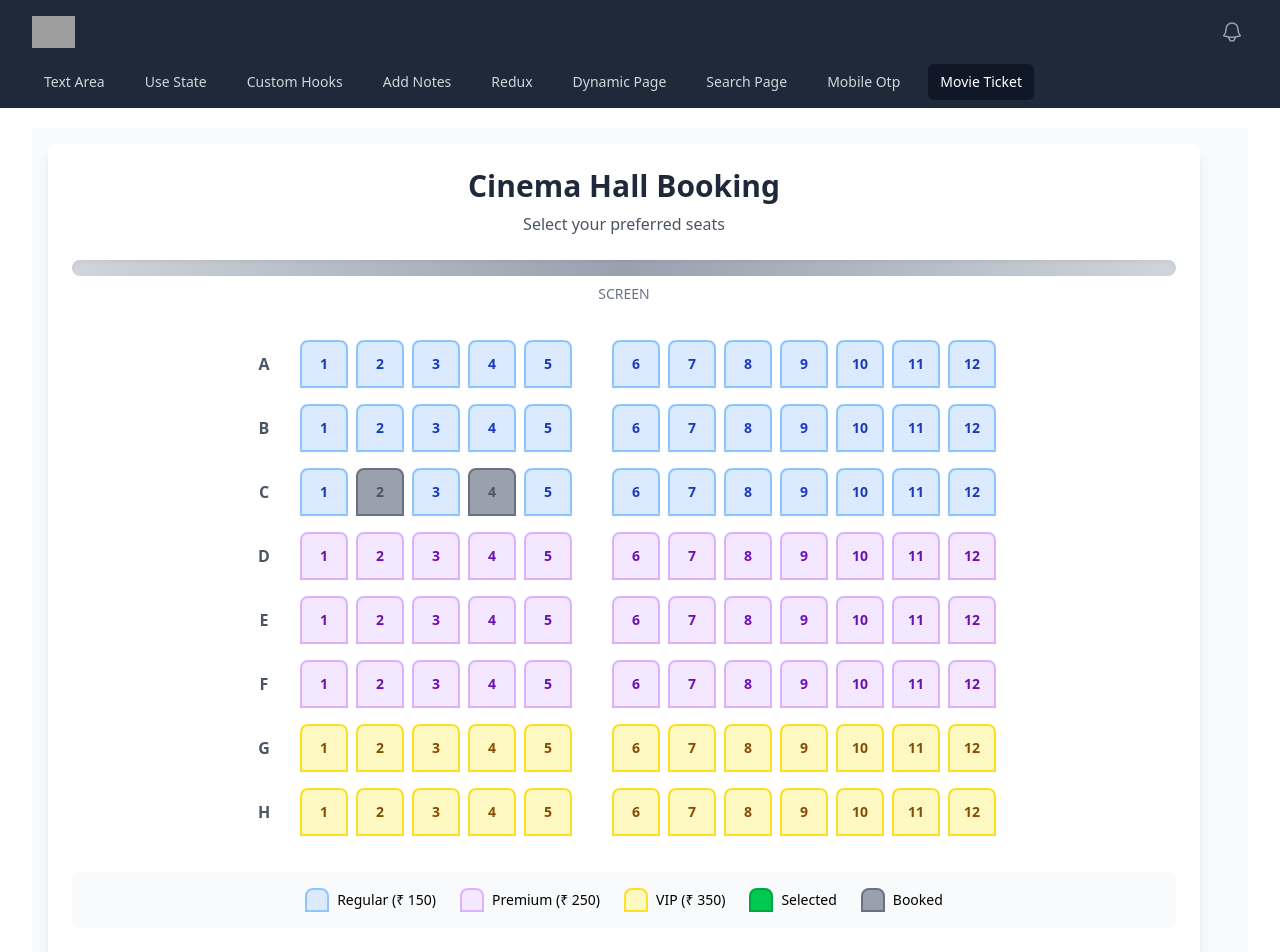
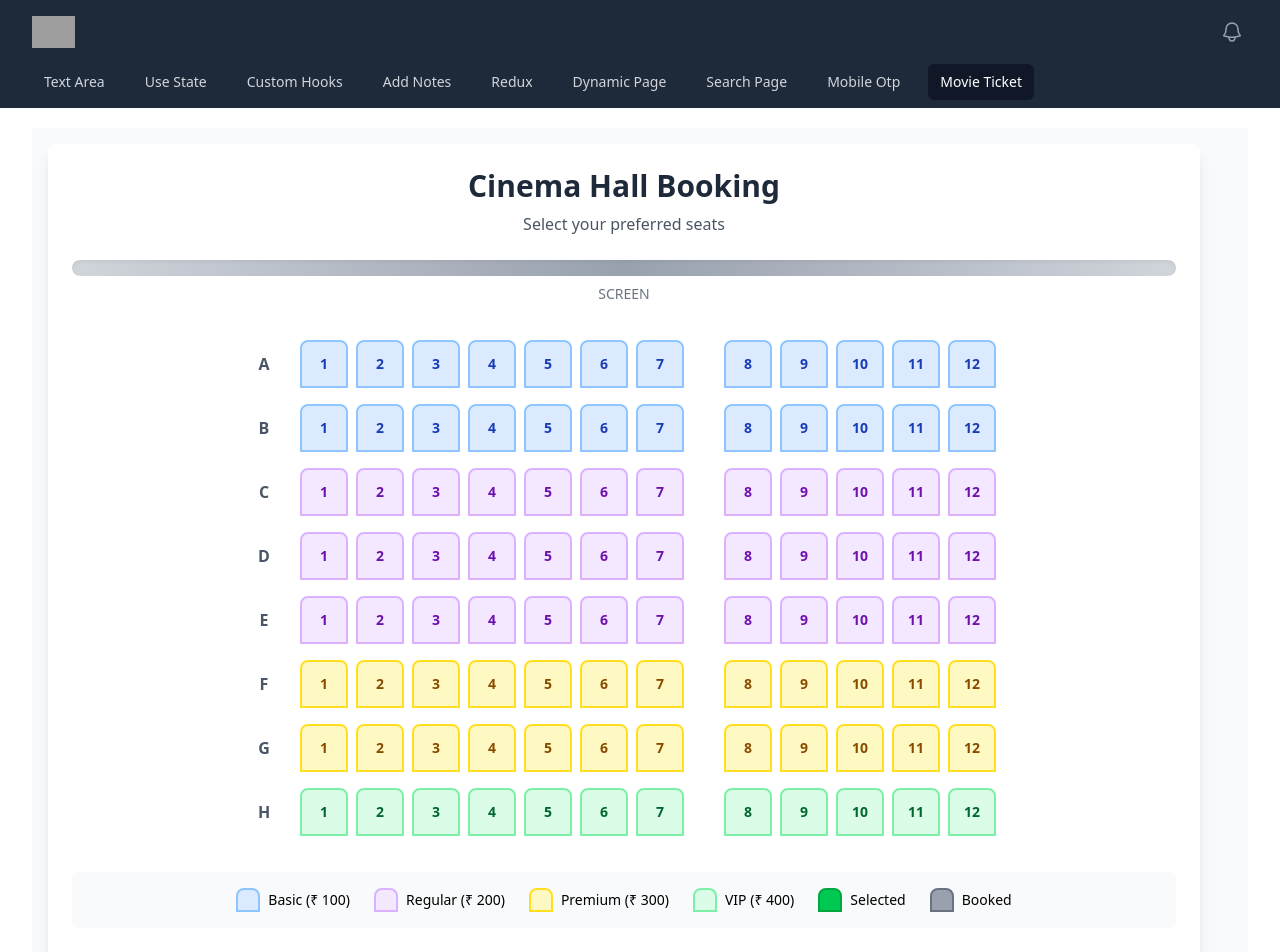
Before and after one commit to Bharat-Negi/textarea-word, a React (Vite) app: page /movie-booking in a window 1280 px wide. Shown: the top 952 px of the page. Built offline with nearby package versions, Linux system fonts and the light colour scheme; grey boxes are pictures that could not be loaded.

Commit message:
file update

```diff
--- a/src/component/other-com/movie-ticket/CinemaSeatBooking.jsx
+++ b/src/component/other-com/movie-ticket/CinemaSeatBooking.jsx
@@ -9,16 +9,8 @@ const fetchBookedSeatsFromServer = async () => {
 };
 
 const CinemaSeatBooking = ({
-	layout = {
-		rows: 8,
-		seatsPerRow: 12,
-		aislePosition: 5,
-	},
-	seatTypes = {
-		regular: { name: "Regular", price: 150, rows: [0, 1, 2] },
-		premium: { name: "Premium", price: 250, rows: [3, 4, 5] },
-		vip: { name: "VIP", price: 350, rows: [6, 7] },
-	},
+	layout = {},
+	seatTypes = {},
 	bookedSeats = [],
 	currency = "₹",
 	onBookingComplete = () => {},
@@ -335,7 +327,7 @@ const CinemaSeatBooking = ({
 				</button>
 				<button
 					onClick={startNewShow}
-					className="w-full mt-3 py-2 rounded-lg bg-blue-500 hover:bg-blue-600 text-white font-bold cursor-pointe"
+					className="w-full mt-3 py-2 rounded-lg bg-blue-500 hover:bg-blue-600 text-white font-bold cursor-pointer"
 				>
 					Start New Show
 				</button>
--- a/src/component/other-com/movie-ticket/MoviePage.jsx
+++ b/src/component/other-com/movie-ticket/MoviePage.jsx
@@ -7,14 +7,15 @@ const MoviePage = () => {
 			layout={{
 				rows: 8,
 				seatsPerRow: 12,
-				aislePosition: 5,
+				aislePosition: 7,
 			}}
 			seatTypes={{
-				regular: { name: "Regular", price: 150, rows: [0, 1, 2] },
-				premium: { name: "Premium", price: 250, rows: [3, 4, 5] },
-				vip: { name: "VIP", price: 350, rows: [6, 7] },
+				basic: { name: "Basic", price: 100, rows: [0, 1] },
+				regular: { name: "Regular", price: 200, rows: [2, 3, 4] },
+				premium: { name: "Premium", price: 300, rows: [5, 6] },
+				vip: { name: "VIP", price: 400, rows: [7] },
 			}}
-			bookedSeats={["C2", "C4"]}
+			bookedSeats={[]}
 			onBookingComplete={(booking) => console.log(booking)}
 		/>
 	);
```
